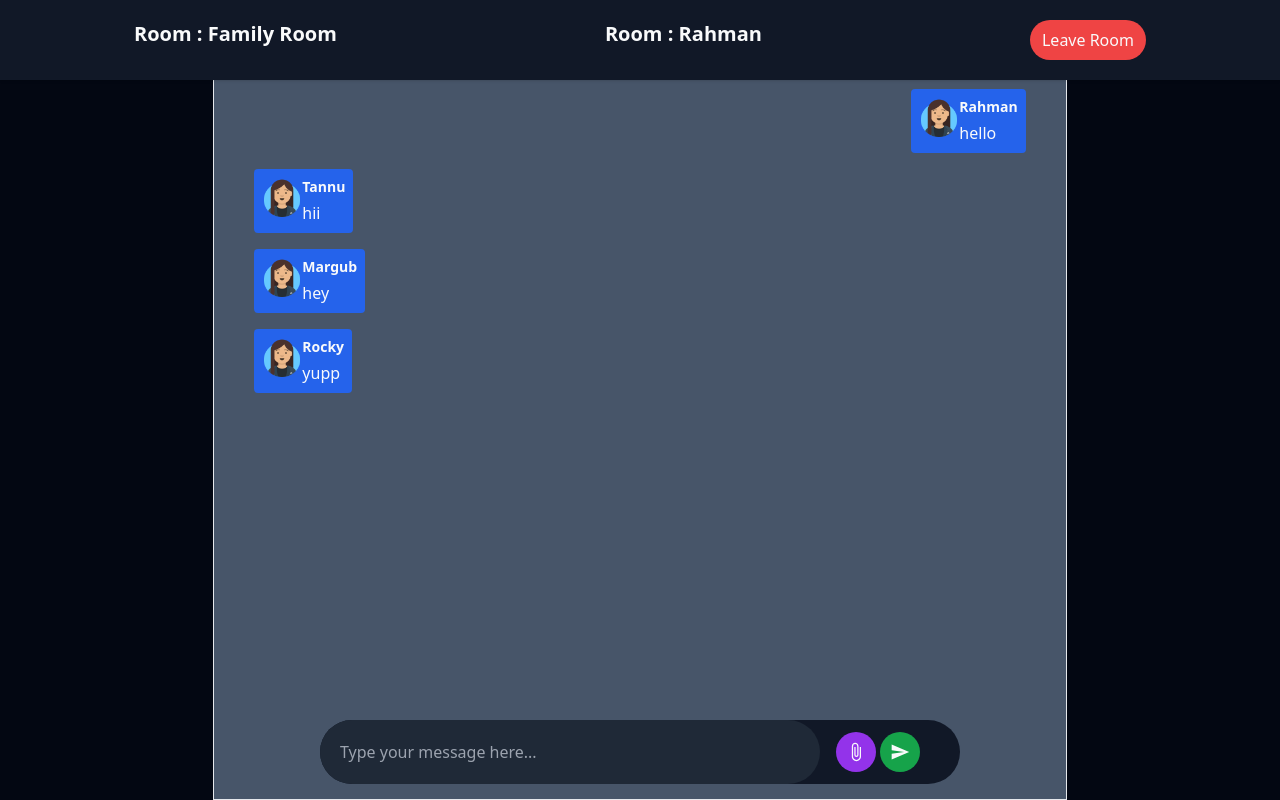
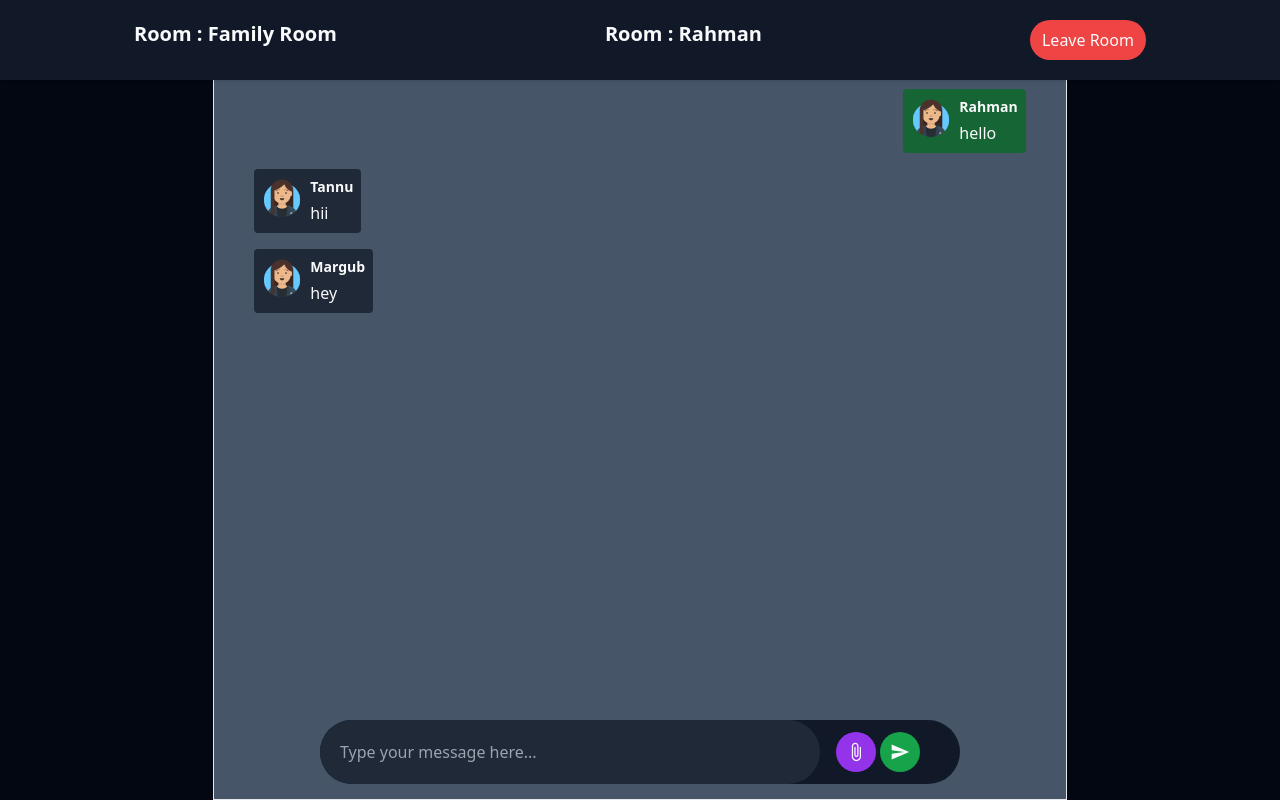
Before and after one commit to margub9363/ChatApplication_SpringBoot_React_WebSocket, a React (Vite) app in the folder chat-app-frontend/chat-app-react/: page /chat in a window 1280 px wide. Built offline with nearby package versions, Linux system fonts and the light colour scheme.

Commit message:
Finishing Frontend

```diff
--- a/chat-app-frontend/chat-app-react/src/components/ChatPage.jsx
+++ b/chat-app-frontend/chat-app-react/src/components/ChatPage.jsx
@@ -15,10 +15,6 @@ const ChatPage = () => {
     {
       content: "hey",
       sender: "Margub",
-    },
-    {
-      content: "yupp",
-      sender: "Rocky",
     },
   ]);
   const [input, setInput] = useState("");
@@ -53,8 +49,10 @@ const ChatPage = () => {
             key={index}
             className={`flex ${message.sender === currentUser ? "justify-end" : "justijustify-start"} `}
           >
-            <div className="my-2 bg-blue-600 p-2 rounded max-w-xs">
-              <div className="flex flex-row">
+            <div
+              className={`my-2 ${message.sender === currentUser ? "bg-green-800" : "bg-gray-800"} sbg-blue-600 p-2 rounded max-w-xs`}
+            >
+              <div className="flex flex-row gap-2">
                 <img className="h-10 w-10 gap-2" src={Tannu} alt="" />
                 <div className="flex flex-col gap-1">
                   <p className="text-sm font-bold">{message.sender}</p>
```
